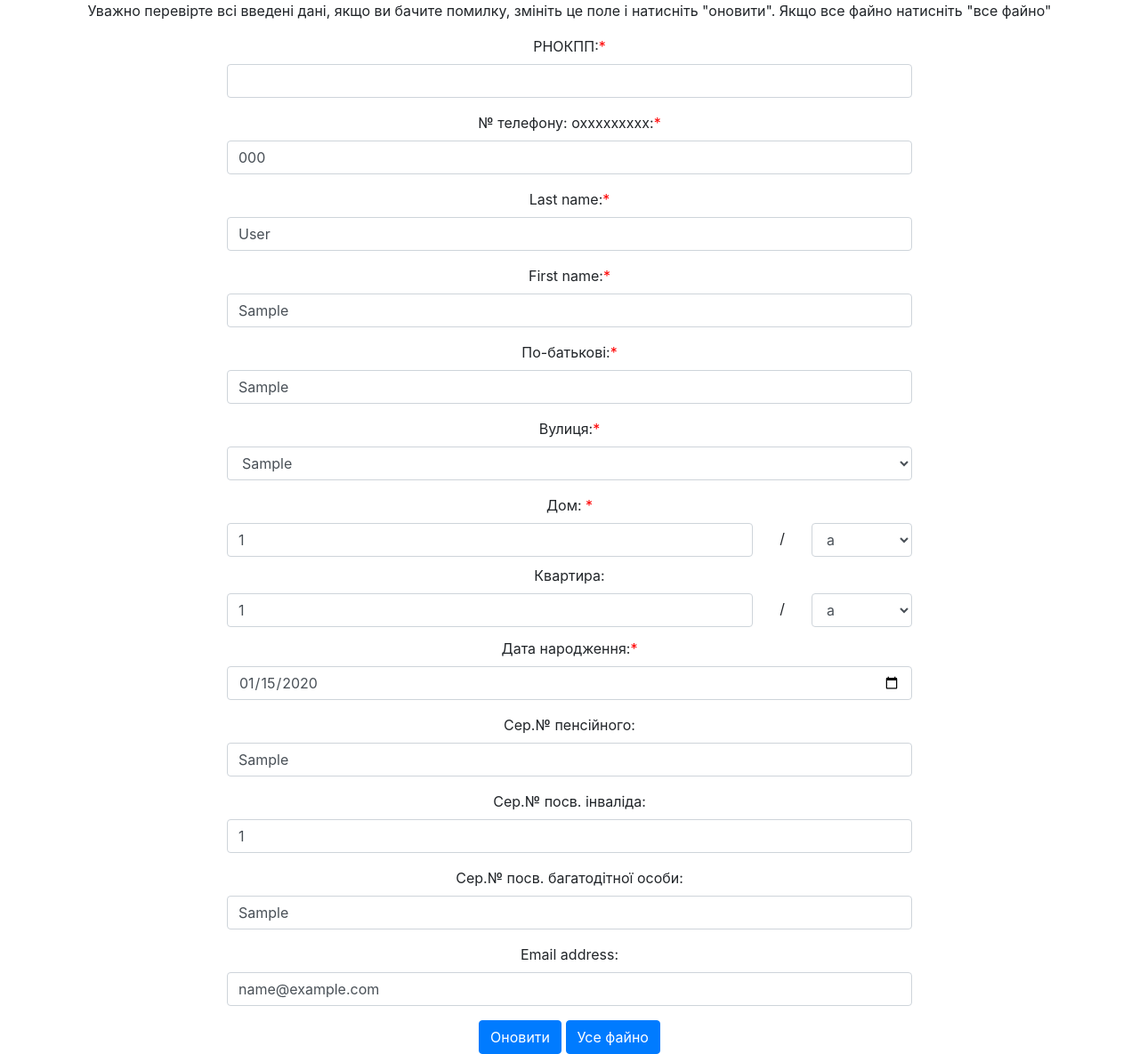
After one commit to YAN3908/guman, a Django app: page /update_user in a window 1280 px wide. The commit adds this page. Shown: the whole page at 89% size. Run offline with Django 4.2, Linux system fonts and the light colour scheme; a user stored in the database is signed in; tables that the repository leaves empty hold one stand-in row (values such as "Sample post"); some libraries are stand-ins or nearby versions.

Commit message:
add update user

```diff
--- a/humanitari/radisna/templates/radisna/helpme.html
+++ b/humanitari/radisna/templates/radisna/helpme.html
@@ -4,6 +4,7 @@
 <main>
     <div class="container" style="max-width: 800px;">
 <a class="nav-link" href="{% url 'logout' %}">Log Out</a>
+<a class="nav-link" href="{% url 'update_user' %}">обновить профиль</a>
         {% if message1 %}
             <div>{{ message1 }}</div>
         {% else %}
--- /dev/null
+++ b/humanitari/radisna/templates/radisna/update_user.html
@@ -0,0 +1,101 @@
+{% extends "radisna/layout.html" %}
+{% load static %}
+{% block body %}
+<main>
+        {% if message %}
+            <div STYLE="color: red">{{ message }}</div>
+        {%else%}
+            <p> Уважно перевірте всі введені дані, якщо ви бачите помилку, змініть це поле і натисніть
+    "оновити". Якщо все файно натисніть "все файно"
+            </p>
+        {% endif %}
+    <div class="container" style="max-width: 800px;">
+<!--        <h2>Greate a lot</h2>-->
+        <form action="{% url 'update_user' %}" method="post" >
+        {% csrf_token %}
+            {{form.username.label_tag}}<span style="color:red;">*</span>
+            <div class="form-group">{{form.username}}</div>
+
+        {{form.password.label_tag}}<span style="color:red;">*</span>
+            <div class="form-group">{{form.password}}</div>
+
+        {{form.last_name.label_tag}}<span style="color:red;">*</span>
+            <div class="form-group">{{form.last_name}}</div>
+
+        {{form.first_name.label_tag}}<span style="color:red;">*</span>
+            <div class="form-group">{{form.first_name}}</div>
+
+         {{form.patronymic.label_tag}}<span style="color:red;">*</span>
+            <div class="form-group">{{form.patronymic}}</div>
+
+         {{form.street.label_tag}}<span style="color:red;">*</span>
+            <div class="form-group">{{form.street}}</div>
+<!--            {{form.home.label_tag}}<span style="color:red;">*</span>-->
+
+            <label class="form-label"> Дом:</label><span style="color:red;"> *</span>
+<div class="row">
+
+            <div class="col">
+                {{form.home}}
+            </div>
+            <div class="col-auto" style="padding-top: 5px">
+                <label class="form-label">/</label>
+            </div>
+            <div class="col-auto" >
+                {{form.home_index}}
+            </div>
+</div>
+
+<label class="form-label"style="margin-top: 9px"> Квартира:</label>
+<div class="row">
+
+            <div class="col">
+                {{form.apartment}}
+            </div>
+            <div class="col-auto" style="padding-top: 5px">
+                <label class="form-label">/</label>
+            </div>
+            <div class="col-auto" style="padding-bottom: 12px">
+                {{form.apartment_index}}
+            </div>
+</div>
+
+         {{form.date_birth.label_tag}}<span style="color:red;">*</span>
+            <div class="form-group">{{form.date_birth}}</div>
+
+         {{form.pension.label_tag}}
+            <div class="form-group">{{form.pension}}</div>
+
+         {{form.invalid.label_tag}}
+            <div class="form-group">{{form.invalid}}</div>
+
+         {{form.many_children.label_tag}}
+            <div class="form-group">{{form.many_children}}</div>
+
+          {{form.email.label_tag}}
+            <div class="form-group">{{form.email}}</div>
+
+<!--        {% for field in form  %}-->
+
+<!--            {%if field.name == "email" or  field.name == "invalid" or  field.name == "many_children" %}-->
+<!--           {{field.label_tag}}-->
+<!--            {%else%}-->
+<!--            {{field.label_tag}}<span style="color:red;">*</span>-->
+<!--            {%endif%}-->
+<!--            {%if field.name == "home"%}-->
+<!--            <div class="row">-->
+<!--                <div class="col">{{field}}</div>-->
+<!--                -->
+<!--            {%else%}-->
+<!--            <div class="form-group">{{field}}</div>-->
+<!--            {%endif%}-->
+
+<!--           {% endfor %}-->
+
+        <input class="btn btn-primary" type="submit" value="Оновити">
+            <a  href="{% url 'index' %}"><button type="button" class="btn btn-primary">Усе файно</button></a>
+        </form>
+
+    </div>
+</main>
+{% endblock %}
--- a/humanitari/radisna/urls.py
+++ b/humanitari/radisna/urls.py
@@ -12,4 +12,5 @@ urlpatterns = [
                   path("helpme", views.helpme, name="helpme"),
                   path("check", views.check, name="check"),
                   path("pdf", views.pdf, name="pdf"),
+                  path("update_user", views.update_user, name="update_user"),
               ] + static(settings.STATIC_URL, document_root=settings.STATIC_ROOT)
--- a/humanitari/radisna/views.py
+++ b/humanitari/radisna/views.py
@@ -1,7 +1,6 @@
 # import datetime
 import io
 from datetime import datetime, timedelta
-
 
 from django import forms
 from django.contrib.auth.decorators import login_required, permission_required
@@ -54,6 +53,7 @@ def pdf(request):
 
 class DateInput(forms.DateInput):
     input_type = 'date'
+    input_formats = ('%Y-%m-%d')
 
 
 class NumberInput(forms.NumberInput):
@@ -73,7 +73,7 @@ class RForm(forms.ModelForm):
         widgets = {
             'date_birth': DateInput(
                 attrs={'class': 'form-control', 'required': 'true', 'max': datelimit.strftime("%Y-%m-%d")}),
-            # 'date_birth': DateInput(attrs={'class': 'form-control', 'required': 'true', 'max': '1979-12-31'}),
+            # 'date_birth': DateInput(attrs={'class': 'form-control', 'required': 'true',}),
             'username': NumberInput(attrs={'class': 'form-control'}),
             'password': NumberInput(attrs={'class': 'form-control', 'min_length': 10}),
             'first_name': TextInput(attrs={'class': 'form-control', 'required': 'true'}),
@@ -94,7 +94,7 @@ class RForm(forms.ModelForm):
         # }
         labels = {
             'username': ('РНОКПП'),
-            'password': ('№ телефону'),
+            'password': ('№ телефону: oxxxxxxxxx'),
             'invalid': ('Сер.№ посв. інваліда'),
             'many_children': ('Сер.№ посв. багатодітної особи'),
             'patronymic': ('По-батькові'),
@@ -115,6 +115,128 @@ class RForm(forms.ModelForm):
         #         if apartment > 30:
         #             # count_text = len(title)
         #             raise ValidationError("Title is too short")
+
+
+def update_user(request):
+    pk = int(request.user.id)
+    instance = User.objects.filter(pk=pk).first()
+    print(instance.password)
+    # dat=instance.date_birth.strftime("%d.%m.%Y")
+    form = RForm(instance=instance,
+                 initial={'password': instance.phone, 'date_birth': instance.date_birth.strftime("%Y-%m-%d")})
+    # form = RForm(initial = {'date_birth': dat})
+    if request.method == "POST":
+        # form = RForm(request.POST)
+        username = request.POST["username"]
+        password = request.POST["password"]
+        email = request.POST["email"]
+        first_name = request.POST["first_name"].replace(" ", "").title()
+        last_name = request.POST["last_name"].replace(" ", "").title()
+        patronymic = request.POST["patronymic"].replace(" ", "").title()
+        home = request.POST["home"]
+        home_index = request.POST["home_index"]
+        apartment = request.POST["apartment"]
+        if apartment == '':
+            apartment = 0
+        apartment_index = request.POST["apartment_index"]
+        date_birth = request.POST["date_birth"]
+        invalid = request.POST["invalid"].replace(" ", "")
+        many_children = request.POST["many_children"].replace(" ", "")
+        street = request.POST['street']
+        pension = request.POST['pension'].replace(" ", "")
+        if len(username) != 10:
+            return render(request, "radisna/update_user.html", {'form': form,
+                                                                "message": "Не вірний РОНКПП"})
+        if all([password[:3] != "039",
+                password[:3] != "051",
+                password[:3] != "050",
+                password[:3] != "063",
+                password[:3] != "066",
+                password[:3] != "067",
+                password[:3] != "068",
+                password[:3] != "073",
+                password[:3] != "091",
+                password[:3] != "092",
+                password[:3] != "093",
+                password[:3] != "094",
+                password[:3] != "095",
+                password[:3] != "096",
+                password[:3] != "097",
+                password[:3] != "098",
+                password[:3] != "099",
+                ]):
+            return render(request, "radisna/update_user.html", {'form': form,
+                                                                "message": "Не вірний номер телефону"
+                                                                })
+        if len(password) != 10:
+            return render(request, "radisna/update_user.html", {'form': form,
+                                                                "message": "Не вірний номер телефону"
+                                                                })
+        if not first_name.isalpha():
+            return render(request, "radisna/update_user.html", {'form': form,
+                                                                "message": "У вашому імені не повино бути цифр"
+                                                                })
+        if not last_name.isalpha():
+            return render(request, "radisna/update_user.html", {'form': form,
+                                                                "message": "У вашому прізвищі не повино бути цифр"
+                                                                })
+        if not patronymic.isalpha():
+            return render(request, "radisna/update_user.html", {'form': form,
+                                                                "message": "По-батькові не може містити цифр"
+                                                                })
+        if not invalid and not many_children and not pension:
+            return render(request, "radisna/update_user.html", {'form': form,
+                                                                "message": "Ви повині ввести хочаб один льготний документ"
+                                                                })
+
+        datelimit = datetime.now() - timedelta(days=21914)
+        if not invalid and not many_children:
+            if date_birth > datelimit.strftime("%Y-%m-%d"):
+                return render(request, "radisna/update_user.html", {'form': form,
+                                                                    "message": "Ваш вік повинен бути не меньшим за 60 років"
+                                                                    })
+        # print(username)
+        # Attempt to create new user
+        # print(date_birth)
+        if pension == '':
+            pension = None
+        if invalid == '':
+            invalid = None
+        if many_children == '':
+            many_children = None
+
+        try:
+            # user = User.objects.create_user(username, email, password, first_name=first_name, last_name=last_name,
+            #                                 home=home, home_index=home_index,
+            #                                 apartment=apartment, apartment_index=apartment_index, date_birth=date_birth,
+            #                                 patronymic=patronymic,
+            #                                 phone=password, pension=pension, invalid=invalid,
+            #                                 many_children=many_children,
+            #                                 street=Streets.objects.get(pk=street), )
+
+            User.objects.filter(pk=pk).update(username=username, email=email, first_name=first_name,
+                                              last_name=last_name,
+                                              home=home, home_index=home_index,
+                                              apartment=apartment, apartment_index=apartment_index,
+                                              date_birth=date_birth,
+                                              patronymic=patronymic,
+                                              phone=password, pension=pension, invalid=invalid,
+                                              many_children=many_children,
+                                              street=Streets.objects.get(pk=street), )
+            user = User.objects.filter(pk=pk).first()
+            user.set_password(password)
+            user.save()
+        except IntegrityError:
+            return render(request, "radisna/update_user.html", {'form': form,
+                                                                "message": "Ви або хтось з вашої родини вже зареєстрований"
+
+                                                                })
+        login(request, user)
+        # return HttpResponseRedirect(reverse("index"))
+        return HttpResponseRedirect(reverse("helpme"))
+
+    else:
+        return render(request, "radisna/update_user.html", {'form': form})
 
 
 def register(request):
@@ -259,7 +381,7 @@ def index(request):
             if request.POST["I_gree"]:
                 return HttpResponseRedirect(reverse("register"))
         else:
-            return render(request, "radisna/index.html")
+            return render(request, "radisna/index.html", {'streets': Streets.objects.all()})
         # return HttpResponseRedirect(reverse("register"))
 
 
@@ -292,7 +414,7 @@ def helpme(request):
                 if user.helps.all().last().Check == True:
                     return render(request, "radisna/helpme.html",
                                   {"message1": f"Ви зареєстровані як {user.first_name} "
-                                               f"{user.patronymic}, ми вже готуємо вашу допомогу, чекайте будь ласка."})
+                                               f"{user.patronymic}, Ваш запит на гуманітарну допомогу прийнято, чекайте будь ласка."})
                 else:
                     return render(request, "radisna/helpme.html",
                                   {"message": f"Ви зареєстровані як {user.first_name} "
```
Also changed, not shown: humanitari/radisna/templates/radisna/index.html (+10 -1 lines).
